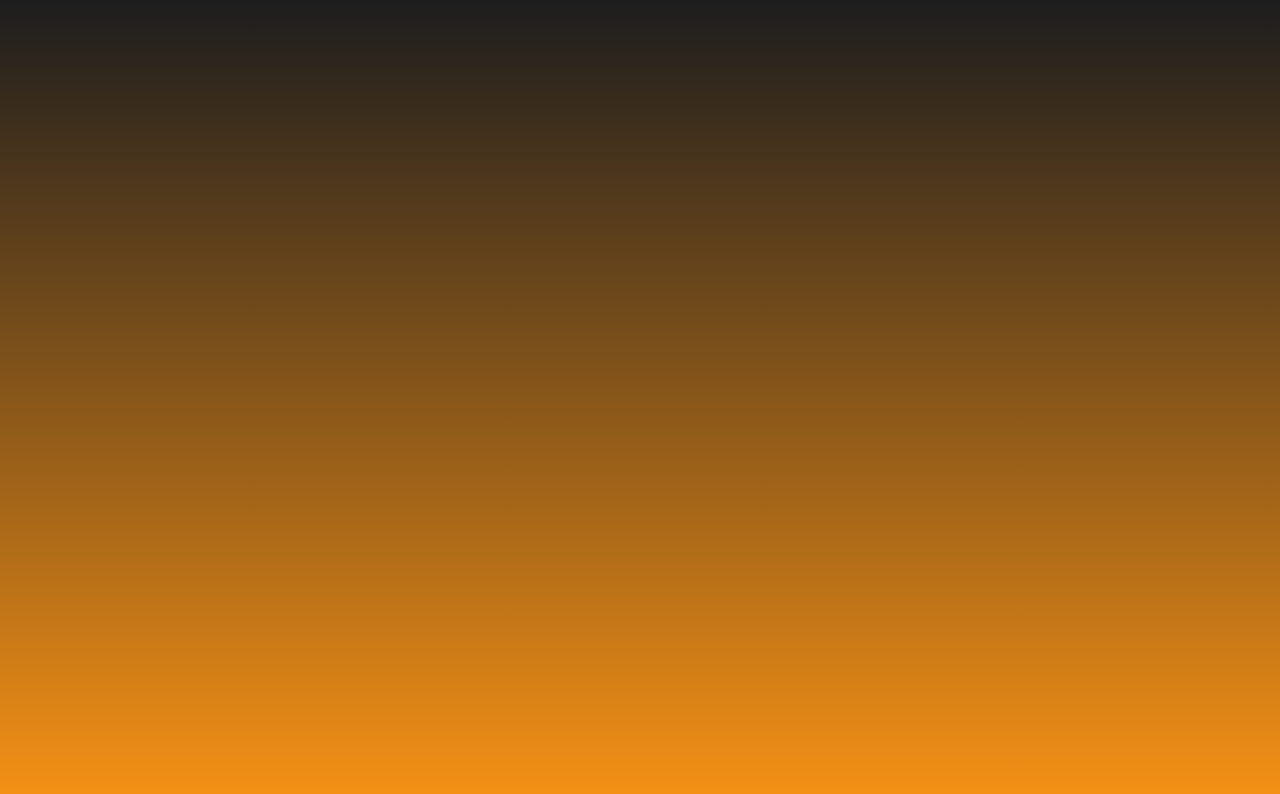
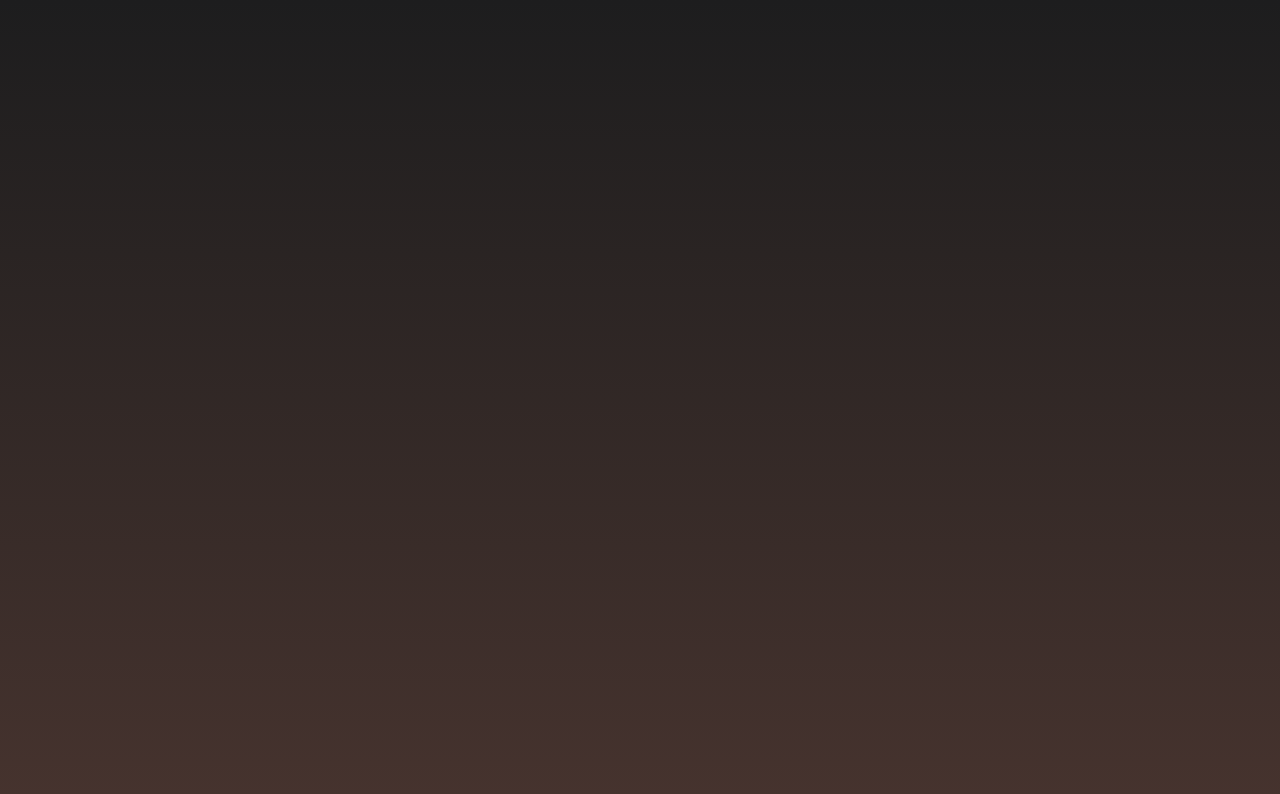
Before and after one commit to VoiceEater/voiceeater.github.io, a plain HTML site: page index.html in a window 1280 px wide. Drawn offline with Linux system fonts and the light colour scheme.

Commit message:
Update style.css

```diff
--- a/style.css
+++ b/style.css
@@ -1,3 +1,3 @@
 body {
-    background-image:linear-gradient(to bottom,#1d1d1e, #f59115);
+    background-image:linear-gradient(to bottom,#1d1d1e, #46332e);
   }
```
